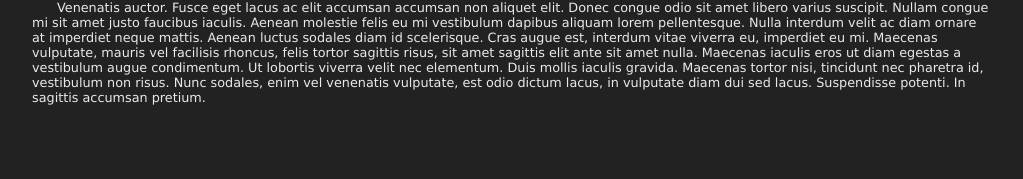
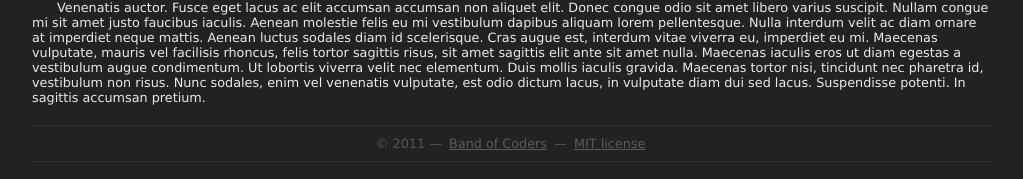
Before and after one commit to ignacioiglesias/bocruby, a plain HTML site: page index.html in a window 1280 px wide. Shown: the part 785-964 px from the top of the page, without its empty margins (128-1151 px from the left). Before the commit the page ends 900 px from the top, so only its background shows below. Drawn offline with Linux system fonts and the light colour scheme; a web font is replaced by a local one.

Commit message:
Added footer

```diff
--- a/css/main.css
+++ b/css/main.css
@@ -14,11 +14,15 @@ body {
     font-size: 0.8em;
 }
 
-#mainHeader {
+#mainHeader, #mainFooter {
     margin: 20px 0;
     padding: 10px 0;
     border-top: 1px solid #666;
     border-bottom: 1px solid #666;
+}
+
+#mainFooter {
+    text-align: center;
 }
 
 #mainHeader h1 a {
--- a/index.html
+++ b/index.html
@@ -48,6 +48,11 @@
           </article>
         </section>
       </div>
+
+      <footer id="mainFooter" class="layout">
+        &copy 2011 — <a href="http://www.bandofcoders.com">Band of Coders</a> —
+        <a href="https://github.com/ignacioiglesias/bocruby/blob/master/README.md">MIT license</a>
+      </footer>
     </div>
     <script type="text/javascript" src="js/prettify/prettify.js"></script>
     <script src="js/jquery.js"></script>
```
